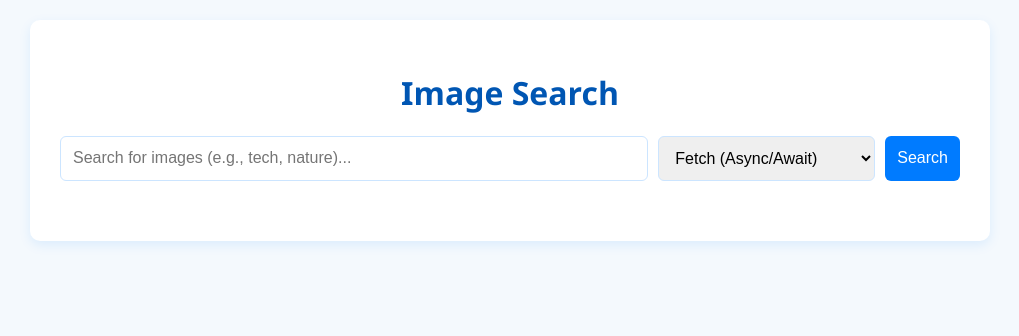
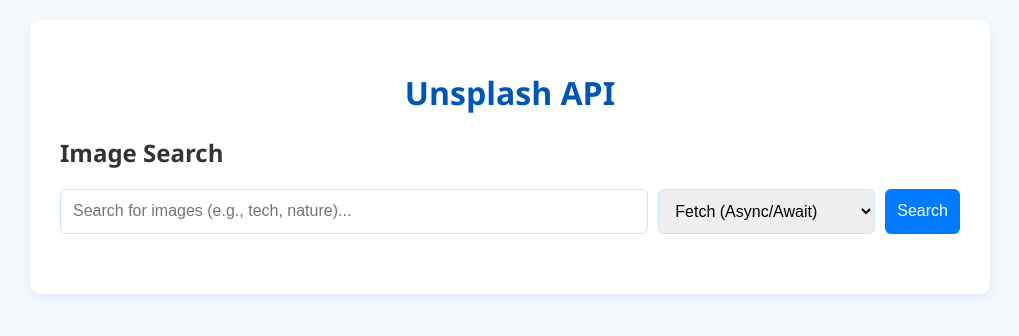
Before and after one commit to MaysAlQahtani/Cpit405_lab7, a plain HTML site: page index.html in a window 1280 px wide. Shown: the whole page, without its empty margins (130-1149 px from the left). Drawn offline with Linux system fonts and the light colour scheme.

Commit message:
Update index.html

```diff
--- a/index.html
+++ b/index.html
@@ -8,7 +8,8 @@
 </head>
 <body>
     <div class="app-container">
-        <h1>Image Search</h1>
+        <h1>Unsplash API</h1>
+        <h2>Image Search</h2>
 
         <div class="controls">
             <input type="text" id="searchInput" placeholder="Search for images (e.g., tech, nature)...">
```
